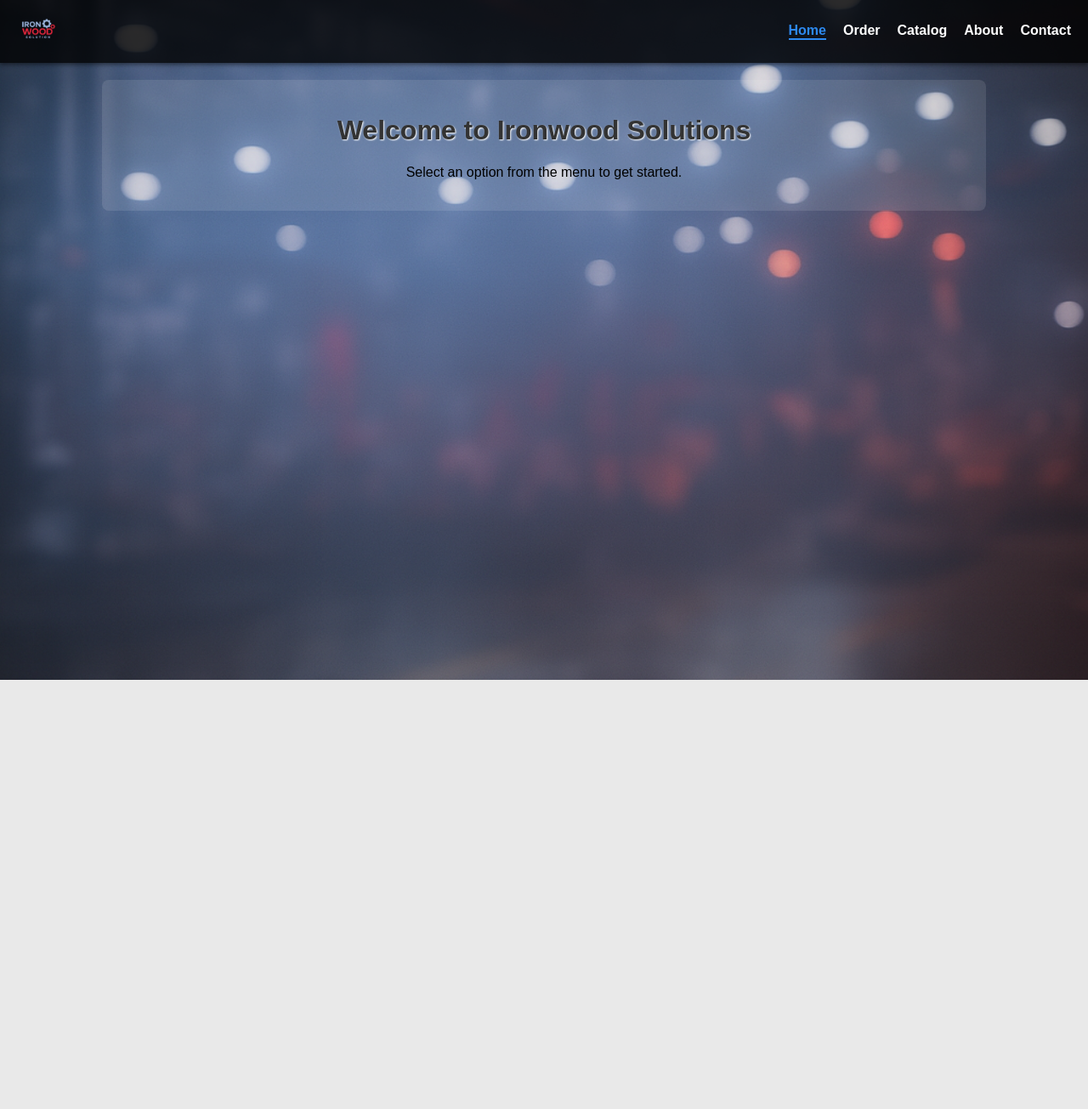
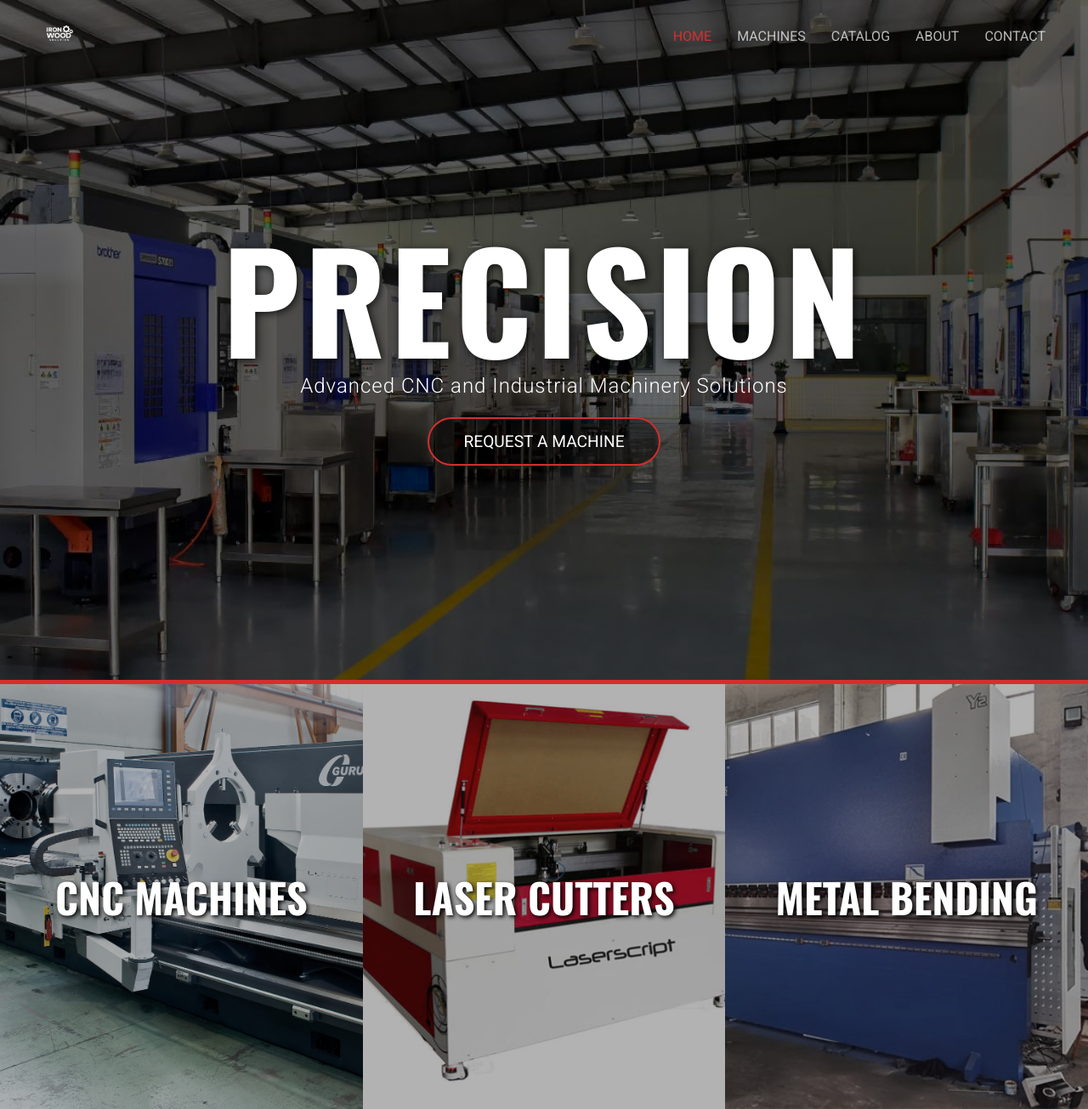
Before and after one commit to OmriNijim/arci-IronWoodSulotions, a plain HTML site: page index.html in a window 1280 px wide. Shown: the whole page at 85% size. Before the commit the page ends 800 px from the top, so only its background shows below. Drawn offline with nearby package versions, Linux system fonts and the light colour scheme.

Commit message:
feat: Redesign homepage with modern hero section, service cards, and updated navigation.

```diff
--- a/Ironwood_solutions.css
+++ b/Ironwood_solutions.css
@@ -1,235 +1,192 @@
-/* רקע כללי */
+/* Global Styling */
+:root {
+    --primary-color: #ffffff;
+    --accent-color: #d32f2f; /* Red accent for buttons/active states */
+    --bg-dark: #121212;
+    --font-heading: 'Oswald', sans-serif;
+    --font-body: 'Roboto', sans-serif;
+}
+
 body {
-  background-color: #e9e9e9;
-  text-align: center;
-  /* justify-self: center; // This is not standard on body usually, removing for better layout control */
-  font-family: Arial, sans-serif;
+    background-color: var(--bg-dark);
+    color: var(--primary-color);
+    font-family: var(--font-body);
     margin: 0;
     padding: 0;
-  /* Clear default padding */
-  background-image: url(images/background.png);
-  background-size: cover;
-  background-position: center;
-  background-repeat: no-repeat;
-  min-height: 100vh;
-  /* Ensure full height */
+    overflow-x: hidden;
 }
 
-/* --- Navigation Bar --- */
+/* Navigation Bar */
 .navbar {
     display: flex;
     justify-content: space-between;
     align-items: center;
-  background-color: rgba(0, 0, 0, 0.8);
-  /* Semi-transparent black */
-  padding: 10px 20px;
-  position: sticky;
+    background-color: transparent; /* Transparent for overlay effect */
+    padding: 20px 50px;
+    position: absolute;
     top: 0;
+    width: 100%;
+    box-sizing: border-box;
     z-index: 1000;
-  box-shadow: 0 2px 5px rgba(0, 0, 0, 0.5);
 }
 
 .logo-container .logo {
-  height: 50px;
-  /* Adjust as needed */
+    height: 40px; /* Adjust based on logo file */
     width: auto;
+    filter: brightness(0) invert(1); /* Make logo white if it's not already */
 }
 
 .nav-links {
     display: flex;
-  gap: 20px;
+    gap: 30px;
 }
 
 .nav-links a {
     text-decoration: none;
-  color: white;
-  font-weight: bold;
+    color: rgba(255, 255, 255, 0.7);
     font-size: 16px;
-  transition: color 0.3s;
+    font-weight: 400;
+    text-transform: uppercase;
+    transition: color 0.3s ease;
 }
 
-.nav-links a:hover {
-  color: #2d89ef;
-  /* Match existing blue */
+.nav-links a:hover,
+.nav-links a.active {
+    color: var(--accent-color);
 }
 
-.nav-links a.active {
-  color: #2d89ef;
-  border-bottom: 2px solid #2d89ef;
+/* Hero Section */
+.hero {
+    height: 100vh;
+    width: 100%;
+    background-image: linear-gradient(rgba(0,0,0,0.6), rgba(0,0,0,0.6)), url('images/cnc-machining-manufacturer-banner.jpg');
+    background-size: cover;
+    background-position: center;
+    display: flex;
+    flex-direction: column;
+    justify-content: center;
+    align-items: center;
+    text-align: center;
+    position: relative;
+    border-bottom: 5px solid var(--accent-color);
 }
 
-/* --- Layout Container --- */
-.container {
-  max-width: 1000px;
-  margin: 20px auto;
-  padding: 20px;
-  background-color: rgba(255, 255, 255, 0.1);
-  /* Slight overlay for readability if needed, or transparent */
-  border-radius: 8px;
+.hero-content {
+    animation: fadeIn 1.5s ease-out;
 }
 
-/* כותרות */
-h1 {
-  color: #333;
-  /* Dark text for contrast if on light background, or white if on dark */
-  text-shadow: 1px 1px 2px white;
-  /* Help readability on bg image */
+.hero-title {
+    font-family: var(--font-heading);
+    font-size: 10rem;
+    font-weight: 700;
+    margin: 0;
+    letter-spacing: 5px;
+    line-height: 1;
+    text-transform: uppercase;
+    text-shadow: 2px 2px 10px rgba(0,0,0,0.8);
 }
 
-h3 {
-  color: white;
-  text-shadow: 1px 1px 2px black;
+.hero-subtitle {
+    font-size: 1.5rem;
+    font-weight: 300;
+    margin-top: 10px;
+    margin-bottom: 40px;
+    letter-spacing: 1px;
 }
 
-/* טופס */
-form {
-  background-color: white;
-  border: 1px solid #ccc;
-  width: 600px;
-  margin: 0 auto;
-  /* Center the form */
+.cta-button {
+    text-decoration: none;
+    color: white;
+    font-size: 1.2rem;
+    font-weight: 500;
+    padding: 15px 40px;
+    border: 2px solid var(--accent-color);
+    border-radius: 30px;
+    text-transform: uppercase;
+    transition: all 0.3s ease;
+    background-color: rgba(0,0,0,0.4);
+}
+
+.cta-button:hover {
+    background-color: var(--accent-color);
+    box-shadow: 0 0 20px rgba(211, 47, 47, 0.5);
+}
+
+/* Services Section */
+.services {
+    display: grid;
+    grid-template-columns: repeat(3, 1fr);
+    height: 500px;
+}
+
+.service-card {
+    position: relative;
+    overflow: hidden;
+    height: 100%;
+    cursor: pointer;
+}
+
+.service-img {
+    width: 100%;
+    height: 100%;
+    object-fit: cover;
+    transition: transform 0.5s ease;
+    filter: grayscale(30%);
+}
+
+.service-card:hover .service-img {
+    transform: scale(1.1);
+    filter: grayscale(0%);
+}
+
+.service-overlay {
+    position: absolute;
+    top: 0;
+    left: 0;
+    width: 100%;
+    height: 100%;
+    background: rgba(0,0,0,0.3);
+    display: flex;
+    justify-content: center;
+    align-items: center; /* Center text vertically */
     padding: 20px;
     box-sizing: border-box;
-  /* Include padding in width */
-  border-radius: 8px;
+    transition: background 0.3s;
 }
 
-/* טבלת הטופס */
-form table {
-  width: 100%;
+.service-card:hover .service-overlay {
+    background: rgba(0,0,0,0.5);
 }
 
-/* תאים בטופס */
-form td {
-  font-size: 14px;
-  padding: 5px;
-  /* Add breathing room */
+.service-overlay h2 {
+    font-family: var(--font-heading);
+    font-size: 3rem;
+    text-transform: uppercase;
+    margin: 0;
+    text-shadow: 2px 2px 5px black;
+    text-align: center; /* Center text horizontally */
 }
 
-/* שדות */
-input[type="text"],
-textarea,
-select,
-input[type="email"] {
-  width: 95%;
-  border: 1px solid #888;
-  font-size: 14px;
-  padding: 5px;
-  border-radius: 4px;
+
+/* Animations */
+@keyframes fadeIn {
+    from { opacity: 0; transform: translateY(20px); }
+    to { opacity: 1; transform: translateY(0); }
 }
 
-/* אזור סיכום */
-#res {
-  background-color: white;
-  border: 1px solid #aaa;
-  width: 580px;
-  min-height: 30px;
-  margin: 10px auto;
-  /* Center it */
-  padding: 10px;
-  border-radius: 4px;
+/* Mobile Responsiveness */
+@media (max-width: 768px) {
+    .navbar {
+        padding: 10px 20px;
     }
-
-/* טבלה של הקטלוג */
-.catalog-table {
-  background-color: white;
-  border: 1px solid #333;
-  width: 100%;
-  border-collapse: collapse;
-  /* Cleaner borders */
+    .hero-title {
+        font-size: 4rem;
     }
-
-.catalog-table th,
-.catalog-table td {
-  border: 1px solid #333;
-  font-size: 14px;
-  padding: 10px;
+    .services {
+        grid-template-columns: 1fr;
+        height: auto;
     }
-
-.phone-container {
-  display: flex;
-  text-align: left;
-  /* margin-left: 10px; removed specific margin to let flex gap handle it */
-  align-items: center;
-  gap: 8px;
+    .service-card {
+        height: 300px;
     }
-
-#prefixes {
-  width: 60px;
-  /* Slightly wider */
 }
-
-#phone {
-  flex-grow: 1;
-  /* Take remaining space */
-}
-
-.form-buttons {
-  display: flex;
-  justify-content: center;
-  gap: 10px;
-}
-
-#send {
-  background-color: #2d89ef;
-  color: white;
-  width: 100px;
-  border: 1px solid #555;
-  transition: all 0.75s ease;
-  padding: 8px;
-  border-radius: 4px;
-}
-
-#send:active {
-  transform: translateY(1px) scale(0.97);
-  box-shadow: 0 2px 5px rgba(0, 0, 0, 0.4);
-}
-
-#send:hover {
-  cursor: pointer;
-  background-color: black;
-}
-
-#clear {
-  background-color: gray;
-  color: white;
-  width: 100px;
-  border: 1px solid #555;
-  transition: all 0.75s ease;
-  padding: 8px;
-  border-radius: 4px;
-}
-
-#clear:active {
-  transform: translateY(1px) scale(0.97);
-  box-shadow: 0 2px 5px rgba(0, 0, 0, 0.4);
-}
-
-#clear:hover {
-  cursor: pointer;
-  background-color: red;
-}
-
-.myImg {
-  width: 150px;
-  height: 150px;
-  transition: transform 0.3s;
-  /* smooth animation */
-  object-fit: contain;
-  /* Prevent distortion */
-}
-
-.myImg:hover {
-  transform: scale(1.5);
-}
-
-#machine-abbr {
-  text-decoration: underline;
-  cursor: help;
-}
-
-#cType-radio {
-  text-align: left;
-  /* Align radios better */
-  padding-left: 10px;
-}
--- a/index.html
+++ b/index.html
@@ -4,8 +4,11 @@
 <head>
     <meta charset="UTF-8">
     <meta name="viewport" content="width=device-width, initial-scale=1.0">
-    <title>Ironwood Solutions - Home</title>
+    <title>Ironwood Solutions - Precision Machinery</title>
     <link rel="stylesheet" href="Ironwood_solutions.css">
+    <link
+        href="https://fonts.googleapis.com/css2?family=Oswald:wght@400;700&family=Roboto:wght@300;400;700&display=swap"
+        rel="stylesheet">
     <script src="Ironwood_solutions.js"></script>
 </head>
 
@@ -15,23 +18,53 @@
     <nav class="navbar">
         <div class="logo-container">
             <a href="index.html">
-                <img src="images/newlogo.png" alt="Ironwood Solutions Logo" class="logo">
+                <img src="images/newlogo.png" alt="LEGO" class="logo">
             </a>
         </div>
         <div class="nav-links">
             <a href="index.html" class="active">Home</a>
-            <a href="order_machine.html">Order</a>
+            <a href="order_machine.html">Machines</a>
             <a href="catalog.html">Catalog</a>
             <a href="about.html">About</a>
             <a href="contact.html">Contact</a>
         </div>
     </nav>
 
-    <!-- Main Content -->
-    <div class="container">
-        <h1 class="page-title">Welcome to Ironwood Solutions</h1>
-        <p>Select an option from the menu to get started.</p>
-    </div>
+    <!-- Hero Section -->
+    <header class="hero">
+        <div class="hero-content">
+            <h1 class="hero-title">PRECISION</h1>
+            <p class="hero-subtitle">Advanced CNC and Industrial Machinery Solutions</p>
+            <a href="order_machine.html" class="cta-button">REQUEST A MACHINE</a>
+        </div>
+        <div class="scrolldown">
+            <span></span>
+            <span></span>
+            <span></span>
+        </div>
+    </header>
+
+    <!-- Services Section -->
+    <section class="services">
+        <div class="service-card">
+            <img src="images/cnclathe.jpg" alt="CNC Machines" class="service-img">
+            <div class="service-overlay">
+                <h2>CNC MACHINES</h2>
+            </div>
+        </div>
+        <div class="service-card">
+            <img src="images/LS1390-Pro-Laser.jpg" alt="Laser Cutters" class="service-img">
+            <div class="service-overlay">
+                <h2>LASER CUTTERS</h2>
+            </div>
+        </div>
+        <div class="service-card">
+            <img src="images/bending-machine-2-2.jpeg.webp" alt="Metal Bending" class="service-img">
+            <div class="service-overlay">
+                <h2>METAL BENDING</h2>
+            </div>
+        </div>
+    </section>
 
 </body>
 
```
Also changed, not shown: 1 other file. Lines whose indentation alone changed are shown as unchanged.
